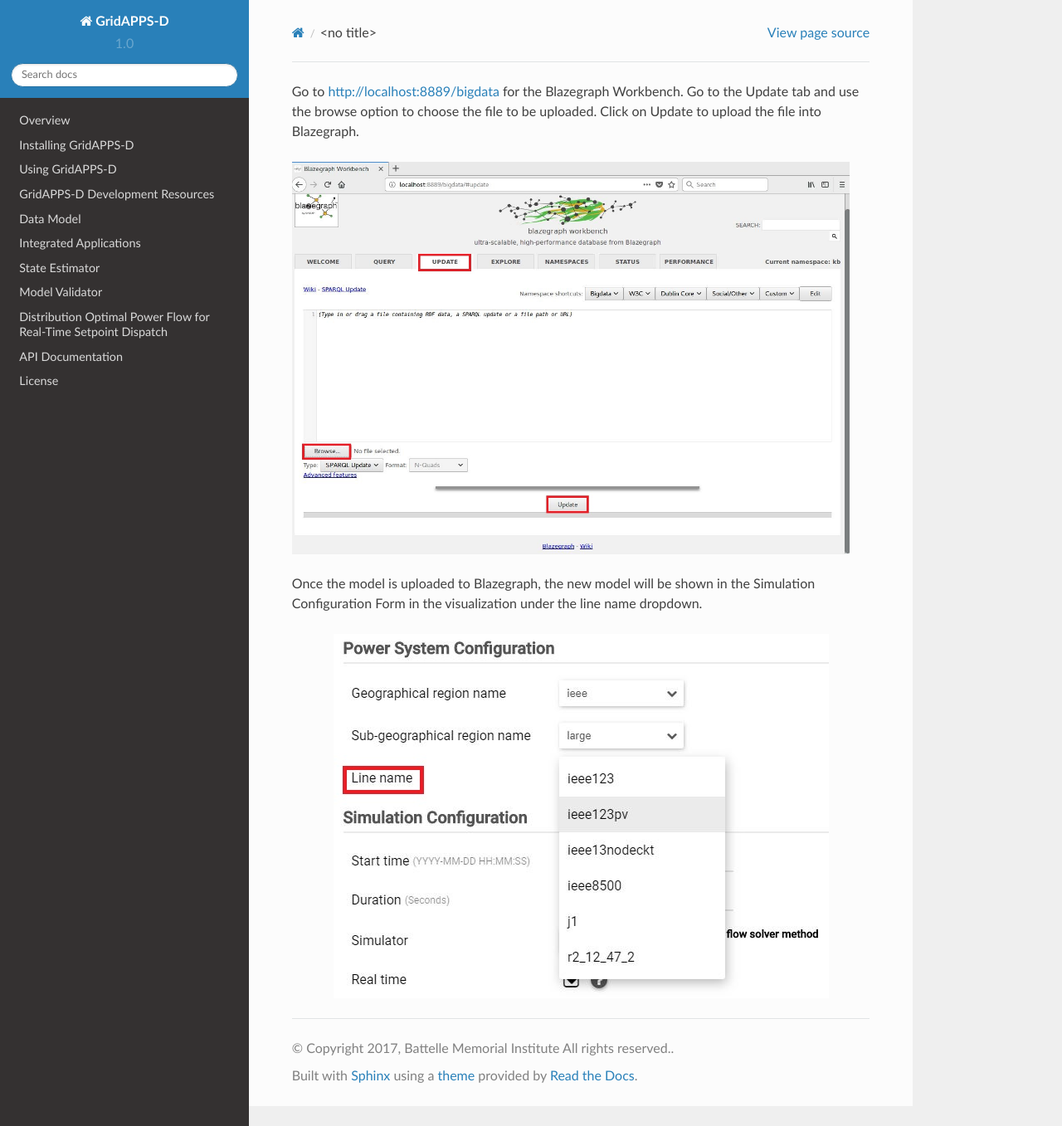
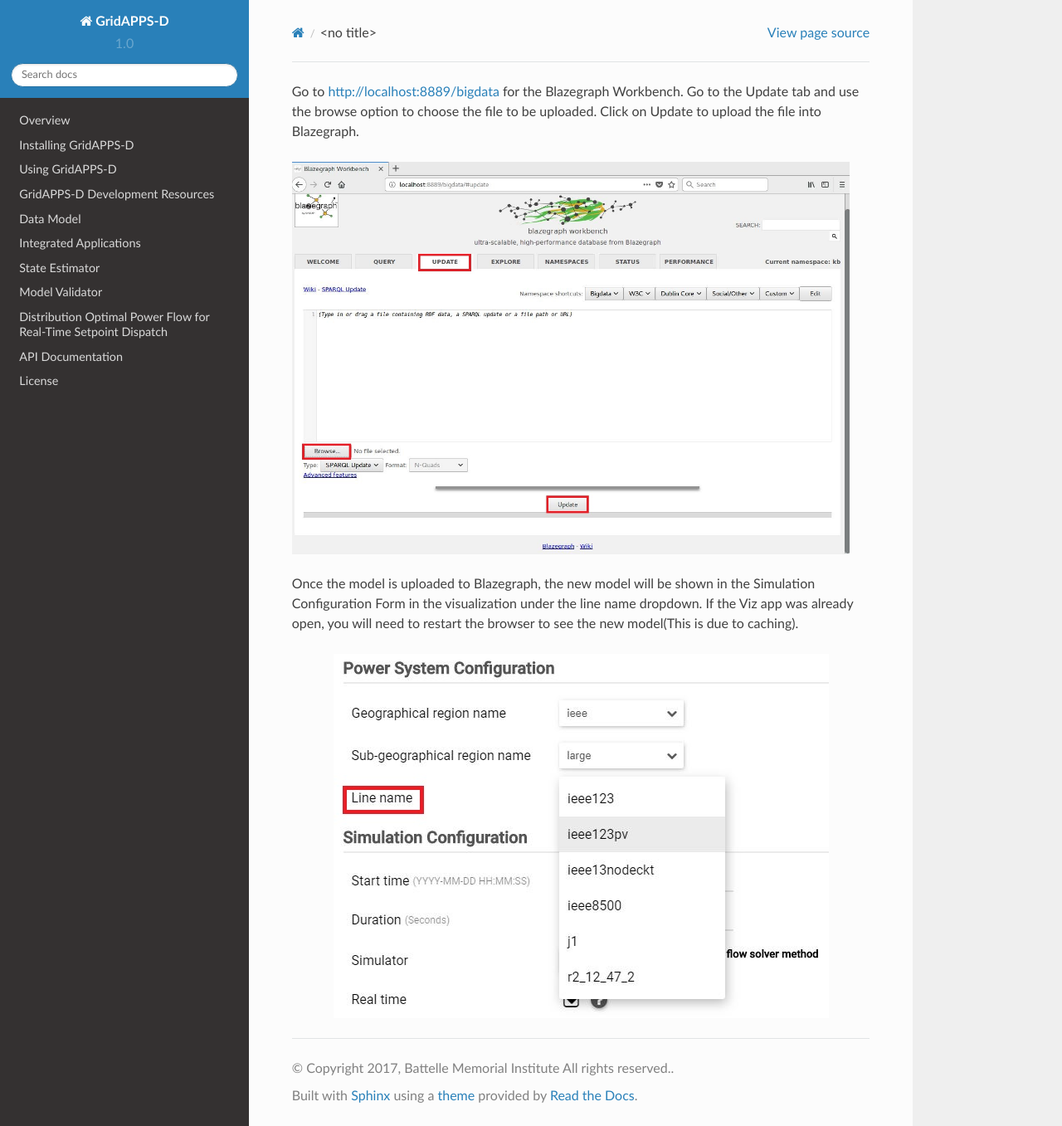
Before and after one commit to ericstephan/gridappsd-docs, a Sphinx documentation site: the page built from docs/source/using_gridappsd/Uploading_model_using_blazegraph_workbench.rst, in a window 1280 px wide and 1357 px high. Shown: the whole window at 83% size. Built offline with Sphinx 7.4.7 and the Read the Docs theme 2.0.0, drawn with Linux system fonts in a browser that asks for light colours; pages that are not in the unit, such as notebooks, are missing from menus.

Commit message:
uploading model into blazegraph

```diff
--- a/docs/source/using_gridappsd/Uploading_model_using_blazegraph_workbench.rst
+++ b/docs/source/using_gridappsd/Uploading_model_using_blazegraph_workbench.rst
@@ -7,7 +7,7 @@
     :figclass: align-left
 
 
-Once the model is uploaded to Blazegraph, the new model will be shown in the Simulation Configuration Form in the visualization under the line name dropdown.
+Once the model is uploaded to Blazegraph, the new model will be shown in the Simulation Configuration Form in the visualization under the line name dropdown. If the Viz app was already open, you will need to restart the browser to see the new model(This is due to caching).
 
 .. figure:: BlazegraphModelInViz.JPG
     :align: center
```
